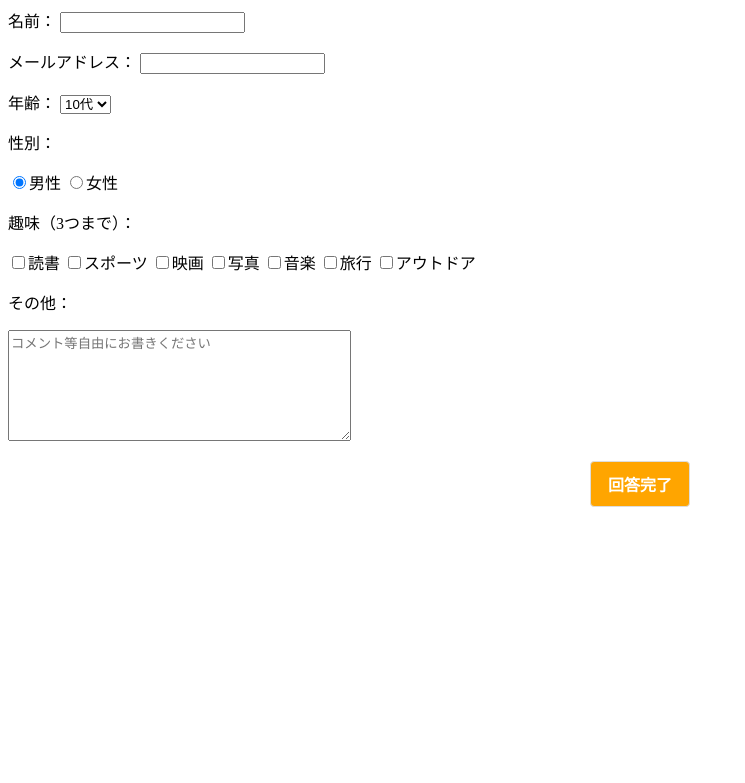
After one commit to GS03-17-ChiakiShinto/kadai, a PHP site: page /input_enq.php in a window 1280 px wide. The commit adds this page. Shown: the top 783 px of the page, without its empty margins (0-745 px from the left). Run offline with PHP 8.4, Linux system fonts and the light colour scheme.

Commit message:
2015/12/26課題

```diff
--- /dev/null
+++ b/6/css/input_enq.css
@@ -0,0 +1,27 @@
+/*body {
+	margin-top: 50px;
+}*/
+
+/*h2{
+	text-align: center;
+}*/
+
+div{
+	text-align: center;
+
+}
+
+input[type="submit"]{
+	margin-top: 20px;
+	background: #ffa500;
+	border: 1px solid #DDD;
+	border-radius: 4px;
+	-moz-border-radius: 4px;
+	-webkit-border-radius: 4px;
+	color: #111;
+	width: 100px;
+	padding: 10px 0;
+	color: white;
+	font-weight: bold;
+	font-size: 1.0em;
+}
--- /dev/null
+++ b/6/input_enq.php
@@ -0,0 +1,70 @@
+<html>
+
+<head>
+	<meta charset="utf-8">
+	<link rel="stylesheet" href="css/input_enq.css">
+	<title>アンケート回答フォーム</title>
+	<meta name="keywords" content="">
+	<meta name="description" content="">
+</head>
+
+<body>
+	<!--アンケートフォーム作成。「回答完了」ボタンを押すとinput_finish.phpへ遷移する-->
+	<form action="input_finish.php" method="POST">
+		<p>
+			名前：
+			<input type="text" name="account[name]">
+		</p>
+		<p>
+			メールアドレス：
+			<input type="text" name="account[e-mail]">
+		</p>
+		<p>
+			年齢：
+			<tr>
+				<td>
+					<select name="account[age]" size="1">
+						<option value="10代">10代</option>
+						<option value="20代">20代</option>
+						<option value="30代">30代</option>
+						<option value="40代">40代</option>
+						<option value="50代">50代</option>
+					</select>
+				</td>
+			</tr>
+		</p>
+		<p>
+			性別：
+		</p>
+		<input type="radio" name="account[sex]" value="男性" checked>男性
+		<input type="radio" name="account[sex]" value="女性">女性
+		<br>
+		<p>
+
+		</p>
+		<p>
+		<!--あとで選択個数制限+1つ以上は入力させる制御入れる-->
+			趣味（3つまで）：
+		</p>
+		<!--チェックボックスの value の値は$_POST[hobby][0], $_POST[hobby][1],…に格納される。hobbyはname属性部分-->
+		<!--本当は上記のaccount配列に追加していきたいけど難しそう-->
+		<!--一度別配列に入れてあとからaccount配列に追加する？-->
+		<input type="checkbox" name="hobby[]" value="読書">読書
+		<input type="checkbox" name="hobby[]" value="スポーツ">スポーツ
+		<input type="checkbox" name="hobby[]" value="映画">映画
+		<input type="checkbox" name="hobby[]" value="写真">写真
+		<input type="checkbox" name="hobby[]" value="音楽">音楽
+		<input type="checkbox" name="hobby[]" value="旅行">旅行
+		<input type="checkbox" name="hobby[]" value="アウトドア">アウトドア
+
+		<p>
+			その他：
+		</p>
+		<textarea type="text" name="account[comment]" cols="40" rows="7" placeholder="コメント等自由にお書きください"></textarea>
+		<div>
+			<!--<button id="button">回答完了</button>-->
+			<input type="submit" name="Submit" value="回答完了">
+		</div>
+</body>
+
+</html>
```
Also changed, not shown: 6/css/index.css (added, +25 -0 lines), 6/css/input_finish.css (added, +41 -0 lines), 6/index.php (+8 -1 lines), 6/input_finish.php (added, +50 -0 lines), 6/show_enq.php (added, +36 -0 lines).
